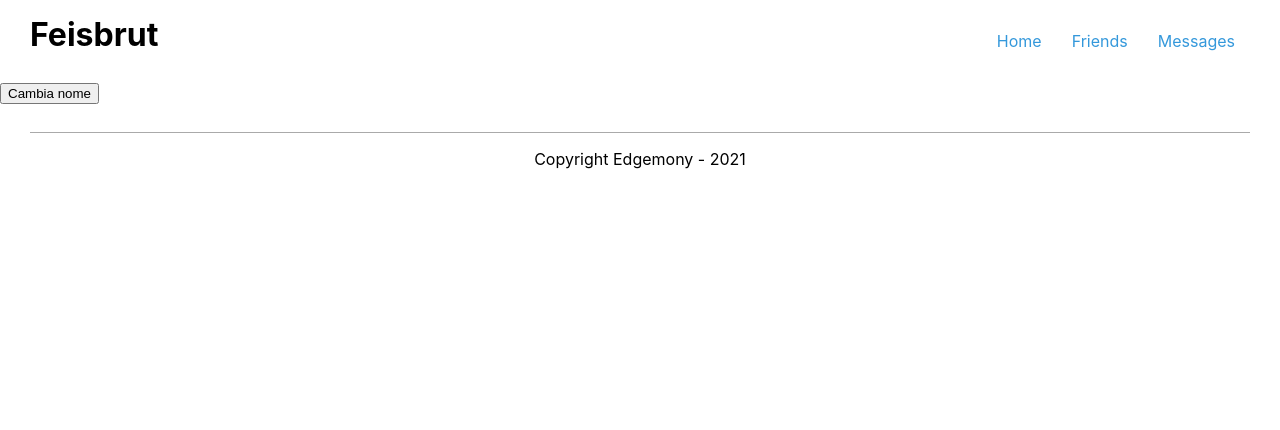
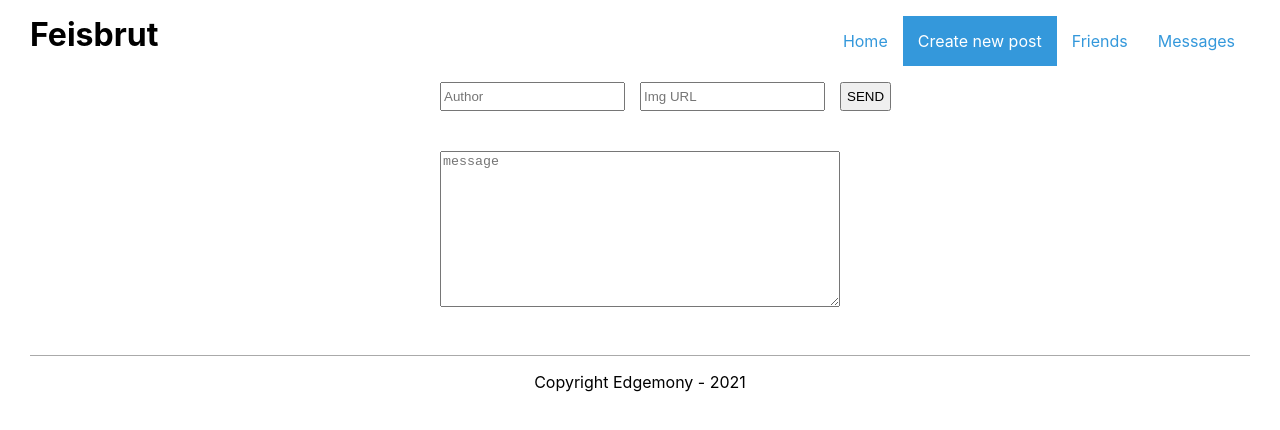
Before and after one commit to rebecca-xm/react-social-app, a React (Create React App) app: page /new-post in a window 1280 px wide. Shown: the top 430 px of the page. Built offline with nearby package versions, Linux system fonts and the light colour scheme.

Commit message:
feat: added create new post

```diff
--- a/src/App.js
+++ b/src/App.js
@@ -3,6 +3,7 @@ import { useReducer } from "react";
 
 import Header from "./components/Header/Header";
 import Footer from "./components/Footer/Footer";
+import CreatePost from "./components/CreatePost";
 import Home from "./pages/Home";
 
 // const CheckActive = (link) => {
@@ -16,6 +17,7 @@ const INIT_STATE = {
   name: 'Feisbrut',
   nav: [
     { link: '/home', label: 'Home' },
+    { link: '/new-post', label: 'Create new post' },
     { link: '/friends', label: 'Friends' },
     { link: '/messages', label: 'Messages' }
   ],
@@ -41,9 +43,10 @@ function App() {
   return (
     <div>
       <Header name={state.name} links={state.nav} />
-      <button onClick={() => dispatch({ type: "change-name" })}>Cambia nome</button>
+      {/* <button onClick={() => dispatch({ type: "change-name" })}>Cambia nome</button> */}
       <Routes>
         <Route path="/" element={<Home />} />
+        <Route path="/new-post" element={<CreatePost />} />
         <Route path="/messages" element={<h3>Messages</h3>} />
         <Route path="/friends" element={<h3>Friends</h3>} />
       </Routes>
--- /dev/null
+++ b/src/components/CreatePost/CreatePost.module.scss
@@ -0,0 +1,30 @@
+@import './../../libs/variable.scss';
+
+.createPost {
+    display: flex;
+    justify-content: center;
+
+
+
+    form{
+        display: flex;
+        flex-direction: column;
+
+        width: 400px;
+
+        * {
+            margin-bottom: 20px;
+        }
+    }
+
+    .__author {
+        display: flex;
+        justify-content: space-between;
+        gap: 15px;
+
+        button {
+            padding: 5px;
+            width: 100%;
+        }
+    }
+}
--- /dev/null
+++ b/src/components/CreatePost/index.jsx
@@ -0,0 +1,78 @@
+import { useState, useEffect } from 'react';
+import { httpPost } from '../../libs/http';
+import styles from './CreatePost.module.scss';
+
+const CreatePost = () => {
+    const [authorInput, setAuthorInput] = useState('');
+    const [imgInput, setImgInput] = useState('');
+    const [messageInput, setMessageInput] = useState('');
+    const [formPostObj, setFormPostObj] = useState({});
+
+    // const handleAuthorInput = (event) => setAuthorInput(event.target.value); <= PREV.VALUE
+    // const handleImgInput = (event) => setImgInput(event.target.value);
+    // const handleMessageInput = (event) => setMessageInput(event.target.value);
+    const handleSendBtn = (event) => {
+        event.preventDefault();
+        httpPost('/posts', formPostObj);
+        alert('Your post has been created');
+
+        //      setFormPostObj({
+        //          authot: authorInput,
+        //          text: messageInput,
+        //          date: new Date().toISOString(),
+        //          photo: imgInput
+        //      });
+    };
+
+    useEffect(() => {
+        setFormPostObj({
+            authot: authorInput,
+            text: messageInput,
+            date: new Date().toISOString(),
+            photo: imgInput
+        });
+    }, [authorInput, imgInput, messageInput])
+
+    return (
+        <div className={styles.createPost}>
+            <form>
+                <div className={styles.__author}>
+                    <input
+                        value={authorInput}
+                        onChange={(e) => setAuthorInput(e.target.value)}
+                        name='author'
+                        id='author'
+                        type='text'
+                        placeholder='Author'
+                        required />
+
+                    <input
+                        value={imgInput}
+                        onChange={(e) => setImgInput(e.target.value)}
+                        name='img'
+                        id='img'
+                        type='img'
+                        placeholder='Img URL' />
+
+                    <button onClick={handleSendBtn} type='submit'>
+                        SEND
+                    </button>
+                </div>
+
+                <textarea
+                    value={messageInput}
+                    onChange={(e) => setMessageInput(e.target.value)}
+                    name='message'
+                    id='message'
+                    type='text'
+                    cols='30'
+                    rows='10'
+                    placeholder='message'
+                    required>
+                </textarea>
+            </form>
+        </div>
+    )
+};
+
+export default CreatePost;
--- a/src/components/Post/index.jsx
+++ b/src/components/Post/index.jsx
@@ -13,7 +13,7 @@ const Post = (props) => {
         <article className={styles.post}>
             <h3>{data.author}</h3>
             <p>
-                <small><DateInfo relative={data.date}/></small>
+                <small>{data.date ? <DateInfo relative={data.date}/> : <></>}</small>
             </p>
             <p>{data.text}</p>
 
--- a/src/libs/http.js
+++ b/src/libs/http.js
@@ -3,4 +3,13 @@ const BASE_URL = 'https://edgemony-backend.herokuapp.com';
 const http = (resource) => fetch(BASE_URL + resource)
     .then(response => response.json());
 
-export { http };
+const httpPost = (resource, data) =>
+    fetch(BASE_URL + resource, {
+        method: 'POST',
+        headers: {
+            'Content-type': 'application/json',
+        },
+        body: JSON.stringify(data),
+    }).then(response => response.json());
+
+export { http, httpPost };
```
